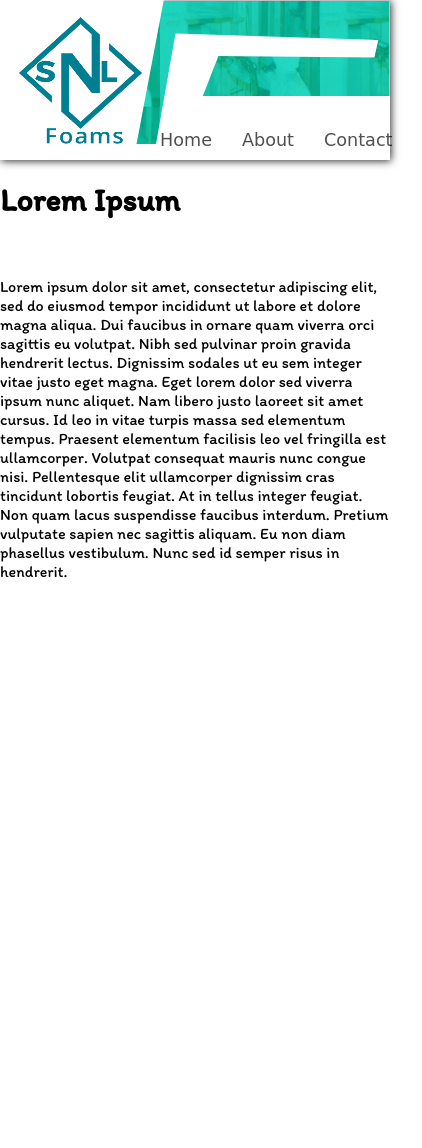
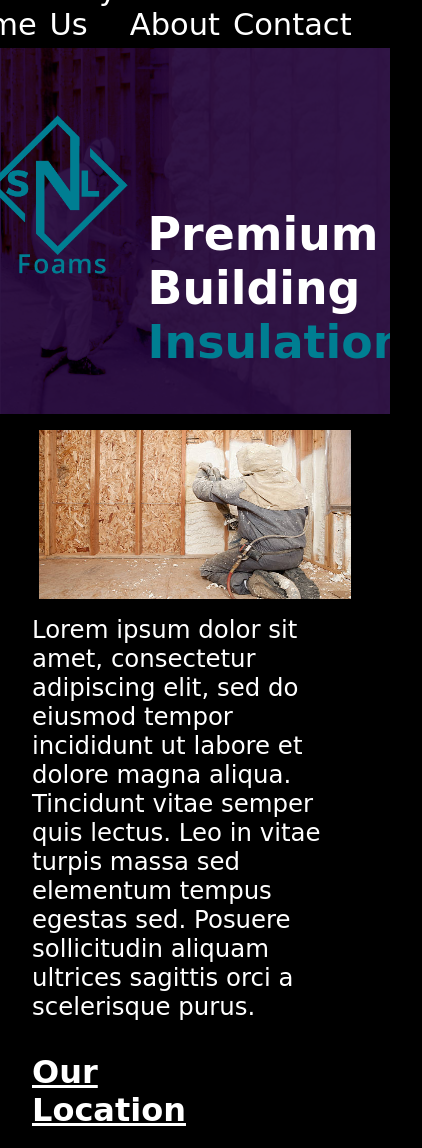
Before and after one commit to zzzGopher/SNL-industries, a plain HTML site: page index.html in a window 390 px wide. Shown: the top 1148 px of the page, 422 px wide, since content can reach past the window. Before the commit the page ends 844 px from the top, so only its background shows below. Drawn offline with Linux system fonts and the light colour scheme; grey boxes are pictures that could not be loaded; a web font is replaced by a local one.

Commit message:
mobile ready homepage

```diff
--- a/index.html
+++ b/index.html
@@ -9,52 +9,79 @@
         <link rel="stylesheet" href="stylesheet.css" type="text/css" media="all">
         <link rel="preconnect" href="https://fonts.googleapis.com">
         <link rel="preconnect" href="https://fonts.gstatic.com" crossorigin>
-        <link href="https://fonts.googleapis.com/css2?family=Itim&family=Oleo+Script+Swash+Caps&display=swap"
-            rel="stylesheet">
-
-        <title>Document</title>
+        <link href="https://fonts.googleapis.com/css2?family=Odibee+Sans&display=swap" rel="stylesheet">
+        <title>SnlFoams</title>
     </head>
 
-    <header>
-        <div class="box-shadow">
-            <nav id="header">
+    <body>
+        <header>
+            <nav class="nav-bar">
+                <ul>
+                    <li>
+                        <a href="#" id="nav-links-home">Home</a>
+                        <a href="#" id="nav-links-why">Why Us</a>
+                        <a href="#" id="nav-links-about">About</a>
+                        <a href="#" id="nav-links-contact">Contact</a>
+                    </li>
+                </ul>
+            </nav>
+        </header>
+        <main>
+            <section class="top-section">
+                <div id="bg-image"></div>
+                <div class="flex-top2">
+                    <img id="logo" src="images/logo.png" alt="SNL_Logo" width="200px" height="200px" />
 
-                <img id="spray-man">
-                <img id="snl-logo" src="images/logo.png" alt="snl logo">
-                <a href="#" id="header-links">Home</a>
-                <a href="#" id="header-links">About</a>
-                <a href="#" id="header-links">Contact</a>
+                    <h1>Premium Building <div id="insulation-text">Insulation</div>
+                </div>
+                </h1>
 
-            </nav>
-        </div>
-    </header>
+            </section>
+            <div class="main-grid">
 
-    <body>
-        <div id="content">
-            <h1>Lorem Ipsum</h1>
-            <p>Lorem ipsum dolor sit amet, consectetur adipiscing elit, sed do eiusmod tempor incididunt ut labore et
-                dolore
-                magna aliqua. Dui faucibus in ornare quam viverra orci sagittis eu volutpat. Nibh sed pulvinar proin
-                gravida
-                hendrerit lectus. Dignissim sodales ut eu sem integer vitae justo eget magna. Eget lorem dolor sed
-                viverra
-                ipsum nunc aliquet. Nam libero justo laoreet sit amet cursus. Id leo in vitae turpis massa sed elementum
-                tempus. Praesent elementum facilisis leo vel fringilla est ullamcorper. Volutpat consequat mauris nunc
-                congue nisi. Pellentesque elit ullamcorper dignissim cras tincidunt lobortis feugiat. At in tellus
-                integer
-                feugiat. Non quam lacus suspendisse faucibus interdum. Pretium vulputate sapien nec sagittis aliquam. Eu
-                non
-                diam phasellus vestibulum. Nunc sed id semper risus in hendrerit.</p>
-        </div>
+                <img id="spray" src="images/gettyimages-185126412-612x612.jpg" alt="Spray Foam Example" />
+                <p id="mid-p">Lorem ipsum dolor sit amet, consectetur adipiscing elit, sed do eiusmod tempor
+                    incididunt ut
+                    labore
+                    et dolore magna aliqua. Tincidunt vitae semper quis lectus. Leo in vitae turpis massa sed
+                    elementum
+                    tempus egestas sed. Posuere sollicitudin aliquam ultrices sagittis orci a scelerisque purus.</p>
 
 
 
-    </body>
-    <script src="script.js" type="text/javascript"></script>
 
-    <footer>
+                <h2 id="location">Our Location</h2>
+                <iframe id="map" title="Embeded Google Map"
+                    src="https://www.google.com/maps/embed?pb=!1m18!1m12!1m3!1d103301.38110855779!2d-96.66272697005816!3d35.99175759475265!2m3!1f0!2f0!3f0!3m2!1i1024!2i768!4f13.1!3m3!1m2!1s0x87b144353b730cf1%3A0x1531cf1b3f8d951d!2sDrumright%2C%20OK%2074030!5e0!3m2!1sen!2sus!4v1628956295879!5m2!1sen!2sus"
+                    width="800" height="600" style="border:0;" allowfullscreen="" loading="lazy"></iframe>
 
 
-    </footer>
+
+                <img id="cust1" src="images/115825415_2967923763305356_5108482809378670922_n.jpg"
+                    alt="Customer Profile image 1" width="200" height="200">
+                <img id="cust2" src="images/123772445_2929862503911838_762094240372211607_n.jpg"
+                    alt="Customer Profile Image 2" width="200" height="200">
+                <h3>Customer Satisfaction Guaranteed!</h3>
+                <img id="stars" src="images/stars.svg" alt="Five Stars">
+                <p id="custp1">Marguarett Boundy-Bohannon
+                    “You guys did a excellent job . We couldn't of been more satisfied.”</p>
+                <p id="custp2">Chat Creekmore
+                    “I’m very happy with it thank you . You guys did a great job”</p>
+
+                <footer>
+                    <h4>Follow Us!</h4>
+
+                    <img src="images/fb-logo.svg" alt="" class="social-media">
+                    <img src="images/like.svg" alt="" class="social-media">
+                    <img src="Location.svg" alt="" class="social-media">
+
+                </footer>
+            </div>
+
+
+        </main>
+
+
+    </body>
 
 </html>
--- a/stylesheet.css
+++ b/stylesheet.css
@@ -1,98 +1,216 @@
 /** @format */
-html {
-	width: 100%;
-	height: 100%;
-	margin: 0%;
-	padding: 0%;
+
+*,
+*::before,
+*::after {
+	box-sizing: border-box;
 }
 
-#spray-man {
-	position: fixed;
-	background-size: 10em;
-	background-image: url(images/Chicago_Closed_Cell_Spray_Foam_Insulation_In_Wall.jpg);
-	background-color: #0ab89b;
-	background-blend-mode: soft-light;
-	width: 100%;
-	clip-path: polygon(
-		42% 0,
-		35% 90%,
-		40% 90%,
-		45% 21%,
-		97% 25%,
-		96% 36%,
-		56% 35%,
-		52% 60%,
-		100% 60%,
-		100% 0
-	);
-	z-index: 2;
+:root {
+	--logo-clr: #007e92;
+	--alt-clr: #520092;
+	--bg-clr: black;
+	--alt-clr2: #1e0036ea;
+	--spacing-unit: 1rem;
+	--mb-pad: calc(1 * var(--spacing-unit));
 }
 
-#snl-logo {
+html,
+body {
+	overflow-x: hidden;
+	box-sizing: border-box;
+	width: 100vw;
 }
 
-#header {
-	display: grid;
-	background-color: rgb(255, 255, 255);
+html {
+	margin: 0;
+	font-family: "Odibee Sans", cursive;
+	color: white;
+}
 
-	position: sticky;
-	grid-auto-flow: column;
+body {
+	padding: 0;
+	margin: 0;
+	background-color: rgb(0, 0, 0);
+}
+
+header {
 	width: 100%;
+	height: 3em;
 	margin: 0 auto;
 }
 
-#header-links {
-	font-family: "Oleo Script Swash Caps", cursive;
-	color: rgba(0, 0, 0, 0.685);
-	font-size: 3ch;
-	justify-self: right;
-	align-self: end;
-	padding-bottom: 10px;
-	padding-right: 30px;
-	text-decoration: none;
+nav,
+ul {
+	margin: 0;
+	width: 100%;
+	padding: 0;
+	height: 100%;
 }
 
-.box-shadow {
-	display: block;
-
-	width: 100%;
-	box-shadow: 1px 1px 8px rgba(0, 0, 0, 0.836);
+li {
+	padding: 0 2em;
+	list-style: none;
+	display: flex;
+	height: 100%;
+	margin: 0 auto;
+	justify-content: flex-end;
+	align-items: flex-end;
 }
 
-img {
-	height: 10rem;
-	width: 10rem;
+.nav-bar a {
+	font-size: 3ch;
+	text-decoration: none;
+	color: white;
+	padding: 0.4rem;
+}
 
+#nav-links-home {
+	flex-grow: 3;
+}
+
+.top-section {
 	position: relative;
+	width: 100vw;
+	height: 12em;
+	display: flex;
+	font-size: 3ch;
+	justify-content: center;
+	align-items: center;
+}
+
+.top-section h1 {
+	margin: 0;
+	align-self: flex-end;
+	justify-content: center;
+	width: inherit;
+}
+
+#logo {
+	align-self: flex-start;
+}
+
+#insulation-text {
+	color: var(--logo-clr);
+}
+
+.flex-top2 {
+	display: flex;
+	height: 9em;
+
+	justify-content: center;
+}
+
+#bg-image {
+	position: absolute;
+	width: 100vw;
+	height: 100%;
+	z-index: -3;
+	background-size: cover;
+	background-image: url(/images/6950426743_abf3c76f0e_b.jpg);
+	background-color: var(--alt-clr2);
+	background-blend-mode: darken;
+}
+
+.main-grid {
+	padding: 1em;
+	display: grid;
+	width: inherit;
+	grid-auto-flow: row;
+	grid-template-columns: repeat(2, 50%);
+}
+
+.mid-section {
+	border: solid;
+	grid-column: 0 / 1;
+}
+
+#spray {
+	width: 80vw;
+	height: 20vh;
+	grid-column: 1 / span 2;
+	grid-row: 1/2;
+	justify-self: center;
+}
+
+#mid-p {
+	margin: 0;
+	padding: 0rem;
+	font-size: 2.4ch;
+	grid-column: 1/3;
+	grid-row: 2/3;
+	padding: var(--mb-pad);
+}
+
+#location {
+	margin: 0;
+	text-decoration: underline;
+	font-size: 2rem;
+	grid-row: 3/4;
+	padding: var(--mb-pad);
+}
+
+#map {
+	margin: 0;
+	width: 100%;
+	height: 100%;
+	grid-row: 4/5;
+	grid-column: 1 / span 2;
+	filter: grayscale();
+}
+
+h3 {
+	position: relative;
+	margin: 0;
+	grid-row: 5/6;
+	grid-column: 1 / span 2;
+	justify-self: center;
+	padding: var(--mb-pad);
+}
+
+#stars {
+	padding: 8px 0 10px 0;
+	position: relative;
+	margin: 0;
+	font-size: 1.5rem;
+	grid-row: 6/7;
+	grid-column: 1 / span 2;
+	justify-self: center;
+	padding: var(--mb-pad);
+}
+
+#cust1,
+#cust2 {
+	grid-row: 7/8;
 	z-index: -1;
 }
-
-body {
-	position: relative;
-
-	height: 100%;
-	width: 100%;
-	margin: 0%;
-	padding: 0%;
-	background-color: rgb(255, 255, 255);
-	position: relative;
-	background-blend-mode: luminosity;
-	overflow: hidden;
+#cust1 {
+	grid-column: 1/2;
 }
 
-body #content {
-	display: grid;
-	grid-auto-flow: column;
-	gap: 20px;
-	max-width: 60ch;
-	font-family: "Itim", cursive;
+#cust2 {
+	grid-column: 2/3;
 }
 
-@media screen and (max-width: 407px) {
-	#header-links {
-		font-size: 2.2ch;
-	}
-	body #content {
-		grid-auto-flow: row;
-	}
+#custp1,
+#custp2 {
+	grid-row: 8/9;
 }
+
+#custp1 {
+	grid-column: 1/2;
+}
+
+#custp2 {
+	grid-column: 2/3;
+}
+
+footer {
+	grid-row: 9/10;
+	grid-column: 1 / span 3;
+	display: flex;
+	width: 100%;
+	height: 40px;
+	position: relative;
+	justify-content: center;
+}
```
Also changed, not shown: Location.svg (added), images/115825415_2967923763305356_5108482809378670922_n.jpg (added), images/123772445_2929862503911838_762094240372211607_n.jpg (added), images/6950426743_abf3c76f0e_b.jpg (added), images/DYW.jpg (added), images/drawing-3.svg (added), images/facebook-svgrepo-com.svg (added), images/fb-logo.svg (added), images/feac69e891ec6fd9205da68053cc59c7bedfe218.jpg (added), images/gettyimages-182677200-612x612.jpg (added), images/gettyimages-185126412-612x612.jpg (added), images/like.svg (added), images/noun_Map_4150838.svg (added), images/noun_like_3883538.svg (added), 2 more files.
